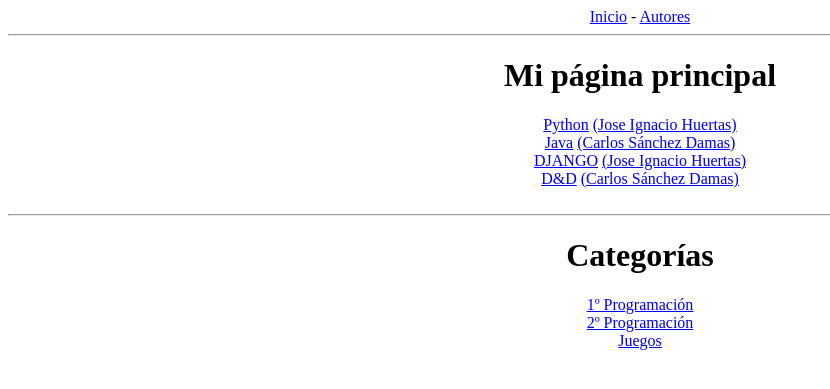
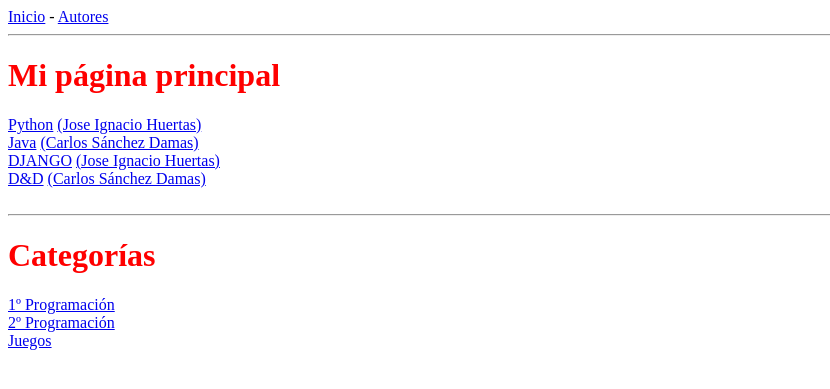
Before and after one commit to Diru-sys/DJANGO, a Django app: page /blog/ in a window 1280 px wide. Shown: the top 389 px of the page, without its empty margins (0-830 px from the left). Run offline with Django 5.2, Linux system fonts and the light colour scheme; data comes from the database, SQL or seed files in the repository.

Commit message:
finish de django

```diff
--- a/primerProyecto/blog/static/css/blog.css
+++ b/primerProyecto/blog/static/css/blog.css
@@ -1,7 +1,3 @@
-* {
-    text-align: center;
-}
-
-h1 h2 {
+h1 {
     color: red;
 }
```
Also changed, not shown: primerProyecto/blog/static/img/placeholder.png (added), primerProyecto/blog/static/js/blog.js (added).
